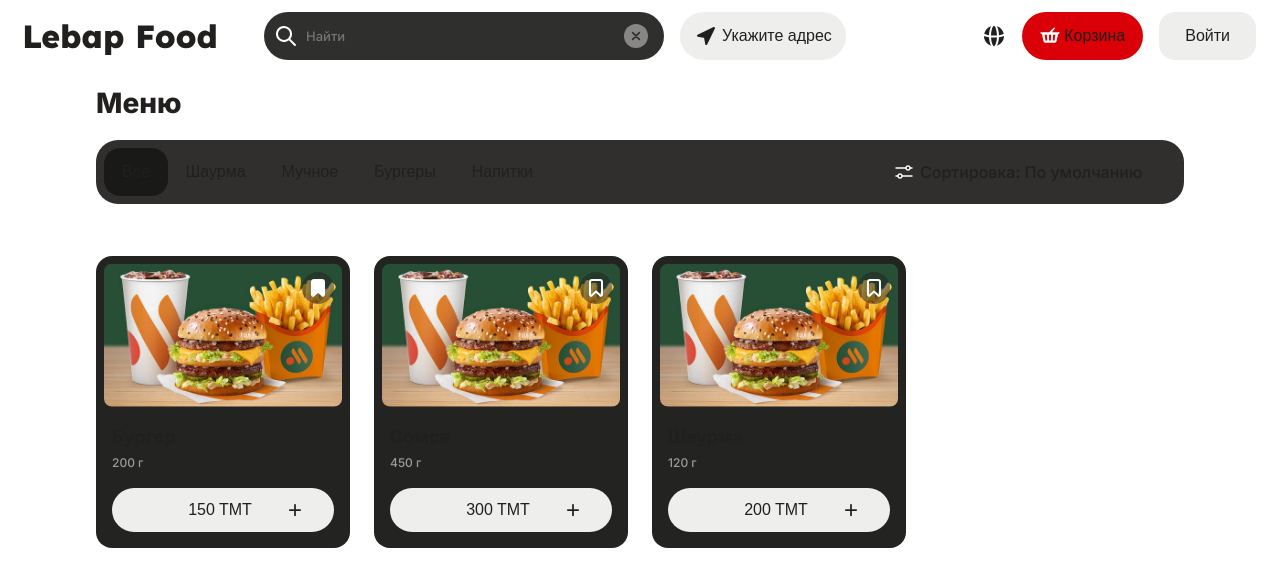
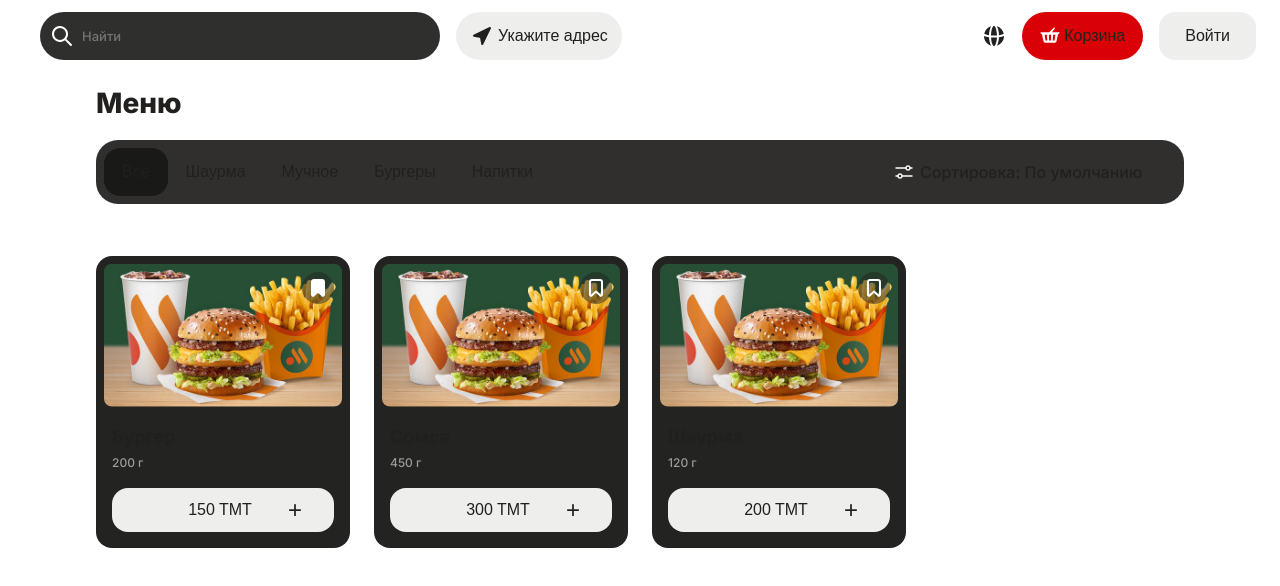
Before and after one commit to RaiseOnce/my-cafe, a Next.js app: page / in a window 1280 px wide. Shown: the top 586 px of the page. Built offline with nearby package versions, Linux system fonts and the light colour scheme.

Commit message:
search input is done

```diff
--- a/src/assets/Cross.tsx
+++ b/src/assets/Cross.tsx
@@ -5,7 +5,9 @@
 }
 
 export const Cross = ({ className }: Props) => (
-  <svg width="20px" height="20px" viewBox="0 0 24 24" className={className}>
+  <svg width="24px" height="24px" viewBox="0 0 24 24" className={className}>
+    <circle cx="12" cy="12" r="10" />
+
     <path
       d="M16 8L8 16M8.00001 8L16 16"
       strokeWidth="2"
--- a/src/components/Header/Header.tsx
+++ b/src/components/Header/Header.tsx
@@ -23,9 +23,9 @@
     <header className={styles.header}>
       <Container className={styles.container}>
         <div className={styles.left}>
-          <Link className={styles.logo} href="/">
+          {/* <Link className={styles.logo} href="/">
             <Logo />
-          </Link>
+          </Link> */}
           <div className={styles.center}>
             <SearchInput />
 
--- a/src/components/ProductCard/ProductCard.module.scss
+++ b/src/components/ProductCard/ProductCard.module.scss
@@ -120,7 +120,7 @@
   align-items: center;
   justify-content: space-between;
   width: 100%;
-  border-radius: 24px;
+  border-radius: 16px;
   padding-top: 8px;
   padding-bottom: 8px;
   background-color: var(--btn-color);
--- a/src/components/SearchInput/SearchInput.module.scss
+++ b/src/components/SearchInput/SearchInput.module.scss
@@ -11,6 +11,7 @@
   display: flex;
   justify-content: flex-end;
   align-items: center;
+  cursor: pointer;
   flex-shrink: 0;
   fill: #ffffff;
 }
@@ -23,6 +24,7 @@
   justify-content: flex-start;
   align-items: center;
   position: absolute;
+  cursor: pointer;
   right: 0;
   top: 50%;
   transform: translateY(-50%);
@@ -35,10 +37,16 @@
   display: flex;
   align-items: center;
   justify-content: center;
+  fill: #878684;
+  transition: fill 0.2s ease;
 
   stroke: #2f2f2e;
-  background-color: #878684;
-  border-radius: 100px;
+  // background-color: #878684;
+  // border-radius: 100px;
+
+  &:hover {
+    fill: #dfdedb;
+  }
 }
 
 .inputWrapper {
@@ -55,7 +63,7 @@
   position: relative;
   width: 100%;
   padding-left: 8px;
-  padding-right: 30px;
+  padding-right: 50px;
   font-size: 13px;
   line-height: 13px;
   font-weight: 400;
--- a/src/components/SearchInput/SearchInput.tsx
+++ b/src/components/SearchInput/SearchInput.tsx
@@ -67,7 +67,13 @@
   return (
     <div ref={ref} className={`${className} ${styles.search}`}>
       <div className={styles.inputWrapper}>
-        <div className={styles.searchSvg}>
+        <div
+          className={styles.searchSvg}
+          onClick={() => {
+            setIsOpen(true)
+            ref.current?.querySelector('input')?.focus()
+          }}
+        >
           <Loupe />
         </div>
         {isOpen && <div className={styles.suggestion}>{suggestion}</div>}
@@ -85,11 +91,20 @@
           }}
         />
 
-        <div className={styles.crossSvg}>
-          <div className={styles.crossInner}>
-            <Cross />
+        {query && (
+          <div
+            className={styles.crossSvg}
+            onClick={() => {
+              setQuery('')
+              setHovered(null)
+              setIsOpen(false)
+            }}
+          >
+            <div className={styles.crossInner}>
+              <Cross />
+            </div>
           </div>
-        </div>
+        )}
       </div>
 
       {isOpen && filtered.length > 0 && (
```
